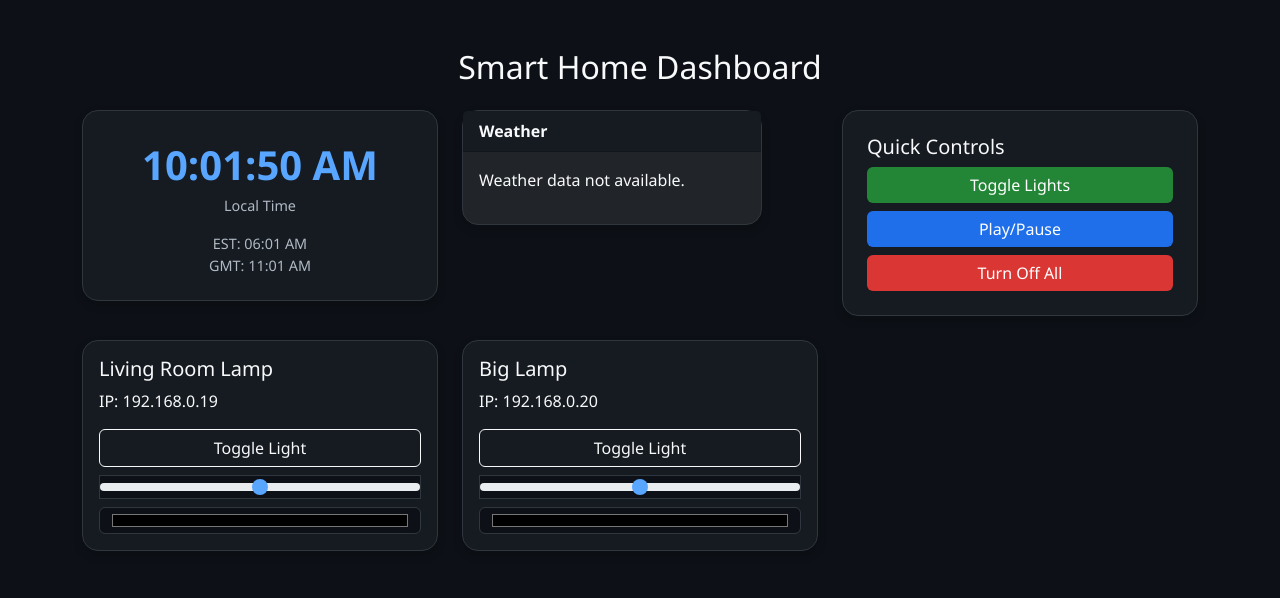
After one commit to SeanGol1/HomeAutomation, a Flask app: page /dashboard in a window 1280 px wide. The commit adds this page. Shown: the top 598 px of the page. Run offline with Flask 3, Linux system fonts and the light colour scheme; data that the repository does not hold is empty; some libraries are stand-ins or nearby versions.

Commit message:
dashboard template uploaded

```diff
--- a/config.json
+++ b/config.json
@@ -18,5 +18,7 @@
             "id": "eb463393c11d9b52c56cw9",
             "key": "OUKLmC/t-aiVI/6S"
         }
-    ]
+    ],
+    "weather_api_key": "292ece52c9b4473faca93924251207",
+    "city" : "Vancouver"
 }
--- a/main.py
+++ b/main.py
@@ -7,4 +7,4 @@ with open("config.json", "r") as jsonfile:
 
 app = create_app()
 
-if __name__ == '__main__':    app.run ( host=configdata["Pi_IP"], port=configdata["Pi_port"])#app.run(debug=True) .0.13 '192.168.87.176'
+if __name__ == '__main__':    app.run ( host=configdata["Pi_IP"], port=configdata["Pi_port"])
--- /dev/null
+++ b/website/templates/dashboard.html
@@ -0,0 +1,245 @@
+<!DOCTYPE html>
+<html lang="en">
+<head>
+    <meta charset="UTF-8">
+    <title>Smart Home Dashboard</title>
+    <meta name="viewport" content="width=device-width, initial-scale=1">
+    <!-- Bootstrap & Icons -->
+    <link href="https://cdn.jsdelivr.net/npm/bootstrap@5.3.2/dist/css/bootstrap.min.css" rel="stylesheet">
+    <script src="https://kit.fontawesome.com/a2e0d4b308.js" crossorigin="anonymous"></script>
+
+    <style>
+    body {
+        background-color: #0d1117;
+        color: #f8f9fa; /* Bright light text */
+        font-family: 'Segoe UI', Tahoma, Geneva, Verdana, sans-serif;
+    }
+
+    .card {
+        background-color: #161b22;
+        border: 1px solid #30363d;
+        border-radius: 16px;
+        box-shadow: 0 4px 10px rgba(0,0,0,0.2);
+        color: #f8f9fa; /* Ensures text inside cards is light */
+    }
+
+    .card-header {
+        background-color: #161b22;
+        color: #f8f9fa;
+        font-weight: 600;
+    }
+
+    .clock {
+        font-size: 2.5rem;
+        font-weight: bold;
+        color: #58a6ff;
+    }
+
+    .timezone {
+        font-size: 0.9rem;
+        color: #b1bac4;
+    }
+
+    .btn-custom {
+        background-color: #238636;
+        border: none;
+        color: #ffffff;
+    }
+
+    .btn-custom:hover {
+        background-color: #2ea043;
+    }
+
+    .btn-panel {
+        background-color: #1f6feb;
+        border: none;
+        color: #ffffff;
+    }
+
+    .btn-panel:hover {
+        background-color: #388bfd;
+    }
+
+    .btn-danger {
+        background-color: #da3633;
+        border: none;
+        color: #ffffff;
+    }
+
+    .btn-danger:hover {
+        background-color: #f85149;
+    }
+
+    .form-range::-webkit-slider-thumb {
+        background-color: #58a6ff;
+    }
+
+    .form-control,
+    input[type="range"],
+    input[type="color"] {
+        background-color: #0d1117;
+        color: #f8f9fa;
+        border: 1px solid #30363d;
+    }
+
+    label,
+    p,
+    h1, h2, h3, h4, h5, h6 {
+        color: #f8f9fa;
+    }
+    </style>
+</head>
+<body>
+    <div class="container py-5">
+        <h2 class="mb-4 text-center">Smart Home Dashboard</h2>
+
+        <div class="row g-4 mb-4">
+            <!-- Clock -->
+            <div class="col-md-4">
+                <div class="card p-4 text-center">
+                    <div class="clock" id="local-time">--:--:--</div>
+                    <div class="timezone">Local Time</div>
+                    <div class="timezone mt-3">
+                        EST: <span id="est-time">--:--</span><br>
+                        GMT: <span id="gmt-time">--:--</span>
+                    </div>
+                </div>
+            </div>
+
+            <!-- Weather -->
+            <div class="col-md-4">
+                <div class="card bg-dark text-light mb-3" style="max-width: 300px;">
+                    <div class="card-header">Weather</div>
+                    <div class="card-body">
+                        {% if weather and weather.current %}
+                        <h5 class="card-title">{{ weather.location.name }}, {{ weather.location.country }}</h5>
+                        <p class="card-text">
+                            <strong>{{ weather.current.temp_c }}°C</strong><br>
+                            {{ weather.current.condition.text }}<br>
+                            <img src="{{ weather.current.condition.icon }}" alt="Weather icon">
+                        </p>
+                        {% else %}
+                        <p>Weather data not available.</p>
+                        {% endif %}
+                    </div>
+                </div>
+            </div>
+
+            <!-- General Controls -->
+            <div class="col-md-4">
+                <div class="card p-4">
+                    <h5>Quick Controls</h5>
+                    <button class="btn btn-custom w-100 mb-2" onclick="toggleAllLights()">Toggle Lights</button>
+                    <button class="btn btn-panel w-100 mb-2" onclick="playPause()">Play/Pause</button>
+                    <button class="btn btn-danger w-100" onclick="turnOffAll()">Turn Off All</button>
+                </div>
+            </div>
+        </div>
+
+        <!-- Device Cards -->
+        <div class="row g-4">
+            {% for d in deviceList %}
+            <div class="col-md-4">
+                <div class="card p-3">
+                    <h5 class="card-title">{{ d.name }}</h5>
+
+                    {% if d.type == 'light' %}
+                        <p class="card-text">IP: {{ d.ip }}</p>
+                        <button class="btn btn-outline-light w-100 mb-2 lampswitch" data-ip="{{ d.ip }}">Toggle Light</button>
+                        <input type="range" class="form-range brightnessSlider mb-2" min="0" max="100" value="{{ d.brightness }}" data-ip="{{ d.ip }}">
+                        <input type="color" class="form-control lightcolour" value="{{ d.colour }}" data-ip="{{ d.ip }}">
+                    {% elif d.type == 'firestick' %}
+                        <button class="btn btn-warning w-100 mb-2" onclick="firestickCommand('next_episode')">Next Episode</button>
+                        <button class="btn btn-info w-100 mb-2" onclick="firestickCommand('playpause')">Play/Pause</button>
+                        <button class="btn btn-danger w-100" onclick="firestickCommand('poweroff')">Power Off</button>
+                    {% else %}
+                        <p>Unknown device type.</p>
+                    {% endif %}
+                </div>
+            </div>
+            {% endfor %}
+        </div>
+    </div>
+
+    <!-- JavaScript -->
+    <script>
+        function updateClock() {
+            const now = new Date();
+            document.getElementById("local-time").textContent = now.toLocaleTimeString();
+
+            const est = new Date(now.toLocaleString("en-US", { timeZone: "America/New_York" }));
+            const gmt = new Date(now.toLocaleString("en-US", { timeZone: "Europe/Dublin" }));
+
+            document.getElementById("est-time").textContent = est.toLocaleTimeString([], { hour: '2-digit', minute: '2-digit' });
+            document.getElementById("gmt-time").textContent = gmt.toLocaleTimeString([], { hour: '2-digit', minute: '2-digit' });
+        }
+        setInterval(updateClock, 1000);
+        updateClock();
+
+        // function updateGMTClock() {
+        //     const now = new Date();
+        //     const gmtOffset = 0; // GMT/UTC+0
+        //     const gmtTime = new Date(now.getTime() + (gmtOffset - now.getTimezoneOffset() / 60) * 3600000);
+
+        //     const hours = String(gmtTime.getUTCHours()).padStart(2, '0');
+        //     const minutes = String(gmtTime.getUTCMinutes()).padStart(2, '0');
+        //     const seconds = String(gmtTime.getUTCSeconds()).padStart(2, '0');
+
+        //     document.getElementById("gmt-clock").innerText = `${hours}:${minutes}:${seconds}`;
+        // }
+
+        // setInterval(updateGMTClock, 1000);
+        // updateGMTClock();
+
+        function toggleAllLights() {
+            fetch('/lightsoff', { method: 'POST' });
+        }
+
+        function playPause() {
+            fetch('/playpause', { method: 'POST' });
+        }
+
+        function turnOffAll() {
+            fetch('/lightsoff', { method: 'POST' });
+            fetch('/poweroff', { method: 'POST' });
+        }
+
+        function firestickCommand(endpoint) {
+            fetch(`/${endpoint}`, { method: 'POST' });
+        }
+
+        document.addEventListener('DOMContentLoaded', function () {
+            document.querySelectorAll('.lampswitch').forEach(button => {
+                button.addEventListener('click', () => {
+                    const ip = button.dataset.ip;
+                    fetch(`/lampswitch/${ip}`, { method: 'POST' });
+                });
+            });
+
+            document.querySelectorAll('.brightnessSlider').forEach(slider => {
+                slider.addEventListener('change', () => {
+                    const ip = slider.dataset.ip;
+                    const brightness = slider.value;
+                    fetch('/setlampbright', {
+                        method: 'POST',
+                        headers: { 'Content-Type': 'application/json' },
+                        body: JSON.stringify({ ip, brightness })
+                    });
+                });
+            });
+
+            document.querySelectorAll('.lightcolour').forEach(picker => {
+                picker.addEventListener('change', () => {
+                    const ip = picker.dataset.ip;
+                    const colour = picker.value;
+                    fetch('/setcolour', {
+                        method: 'POST',
+                        headers: { 'Content-Type': 'application/json' },
+                        body: JSON.stringify({ ip, colour })
+                    });
+                });
+            });
+        });
+    </script>
+</body>
+</html>
--- a/website/templates/home.html
+++ b/website/templates/home.html
@@ -7,7 +7,8 @@
     <h1 class="mb-4"><i class="fa fa-home"></i> Smart Home Controller</h1>
 
      <div>
-        <a class="btn btn-primary btn-block mb-2" id="devices" href="/devices">View Devices</a>
+        <a class="btn btn-primary btn-block mb-2" id="devices" href="/dashboard">View Dashboard</a>
+         <a class="btn btn-primary btn-block mb-2" id="devices" href="/devices">View Devices</a>
     </div>
 
     <h4 class="text-info">Overview</h4>
--- a/website/views.py
+++ b/website/views.py
@@ -3,7 +3,7 @@ from multiprocessing.connection import wait
 from turtle import update
 from flask import Blueprint, render_template, request, flash, jsonify ,  make_response, redirect
 #from . import fireStickController
-import json , time , tinytuya , cv2, numpy as np , colorsys, re
+import json , time , tinytuya , cv2, numpy as np , colorsys, re, requests
 
 views = Blueprint('views', __name__)
 configdata = ''
@@ -32,7 +32,6 @@ def home():
     return render_template("home.html")
 
 @views.route('/devices', methods=['GET','POST'])
-#@login_required
 def devices():
      # Load config from file
     with open("config.json") as f:
@@ -96,12 +95,10 @@ def devices():
     return render_template("devices.html",deviceList=deviceList)
 
 @views.route('/addDevice', methods=['GET'])
-#@login_required
 def addDevice():
     return render_template("addDevice.html")
 
 @views.route('/addDevice', methods=['POST'])
-#@login_required
 def addDevicePost():
     #Add device to config file.
     new_device = {
@@ -154,7 +151,30 @@ def delete_device():
         print(f"Error deleting device: {e}")
         return jsonify({"success": False})
 
-### Control Lights ###
+@views.route('/dashboard', methods=['GET','POST'])
+def dashboard():
+    deviceList = get_all_devices()
+
+    with open("config.json", 'r') as f:
+        configdata = json.load(f)
+
+
+    api_key = configdata['weather_api_key']
+    location = configdata['city']
+    url = f'http://api.weatherapi.com/v1/current.json?key={api_key}&q={location}&aqi=no'
+
+    weather_data = {}
+    try:
+        response = requests.get(url)
+        if response.status_code == 200:
+            weather_data = response.json()
+    except Exception as e:
+        print("Error fetching weather:", e)
+
+    return render_template("dashboard.html", deviceList=deviceList, weather=weather_data)
+
+
+### Functions ###
 
 def get_device_by_ip(ip):
     with open("config.json") as f:
@@ -237,7 +257,7 @@ def get_brightness_from_hex(code):
 
     return round(brightness_percent)
 
-
+### Control Devices Endpoints ###
 
 @views.route('/lampswitch/<ip>', methods=['POST'])
 def lampswitch(ip):
```
Also changed, not shown: website/templates/base.html (+4 -4 lines), 1 other file.
